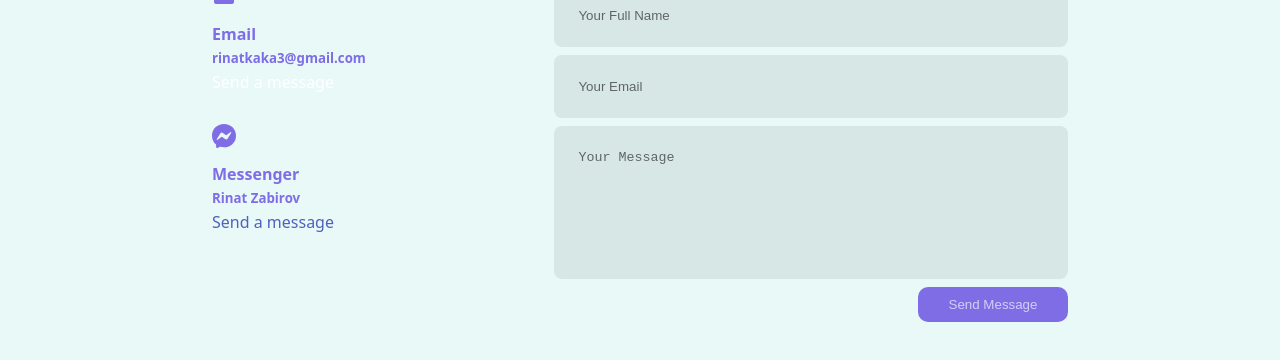
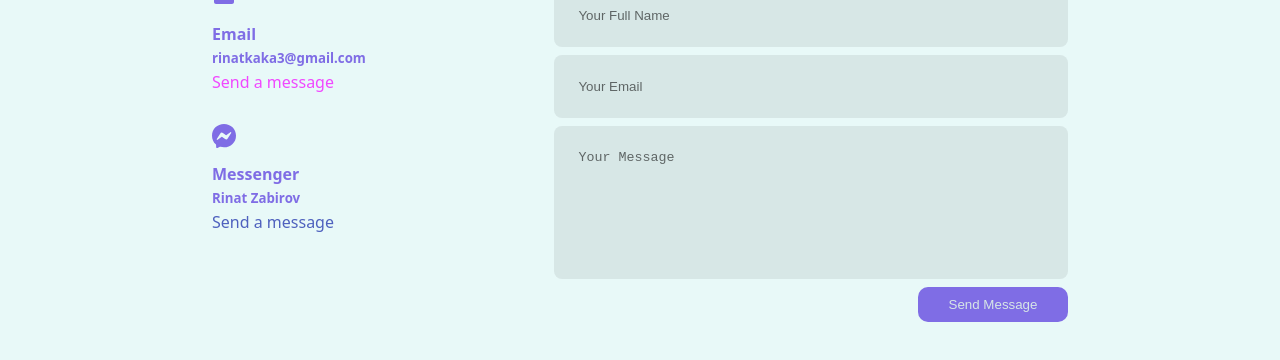
Before and after one commit to fifthcalibr/PORTFOLIO_PROJECT, a React (Vite) app: page / in a window 1280 px wide. In both pictures the pointer is over the link 272 px from the left and 2571 px from the top of the page. Shown: the part 2489-2849 px from the top of the page. Built offline with nearby package versions, Linux system fonts and the light colour scheme.

Commit message:
Links updated.

```diff
--- a/src/Pages/Contact/Contact.scss
+++ b/src/Pages/Contact/Contact.scss
@@ -33,7 +33,7 @@
                     transition: 0.3s ease;
 
                     &:hover {
-                        color: white;
+                        color: rgb(240, 72, 255);
                     }
                 }
 
@@ -76,7 +76,8 @@
                 button {
                     width: 150px;
                     background: var(--clr-i);
-                    color: rgba(255, 255, 255, 0.663);
+                    //color: rgba(249, 246, 232);
+                    color: rgb(215,230,230);
                     padding: 10px 15px;
                     border-radius: 10px;
                     border: 0px;
@@ -88,7 +89,7 @@
 
                     &:hover {
                         color: var(--clr-i);
-                        background-color: rgba(255, 255, 255, 0.663);
+                        background-color: rgb(215,230,230);
                         transition: all 0.3s;
                     }
                 }
```
